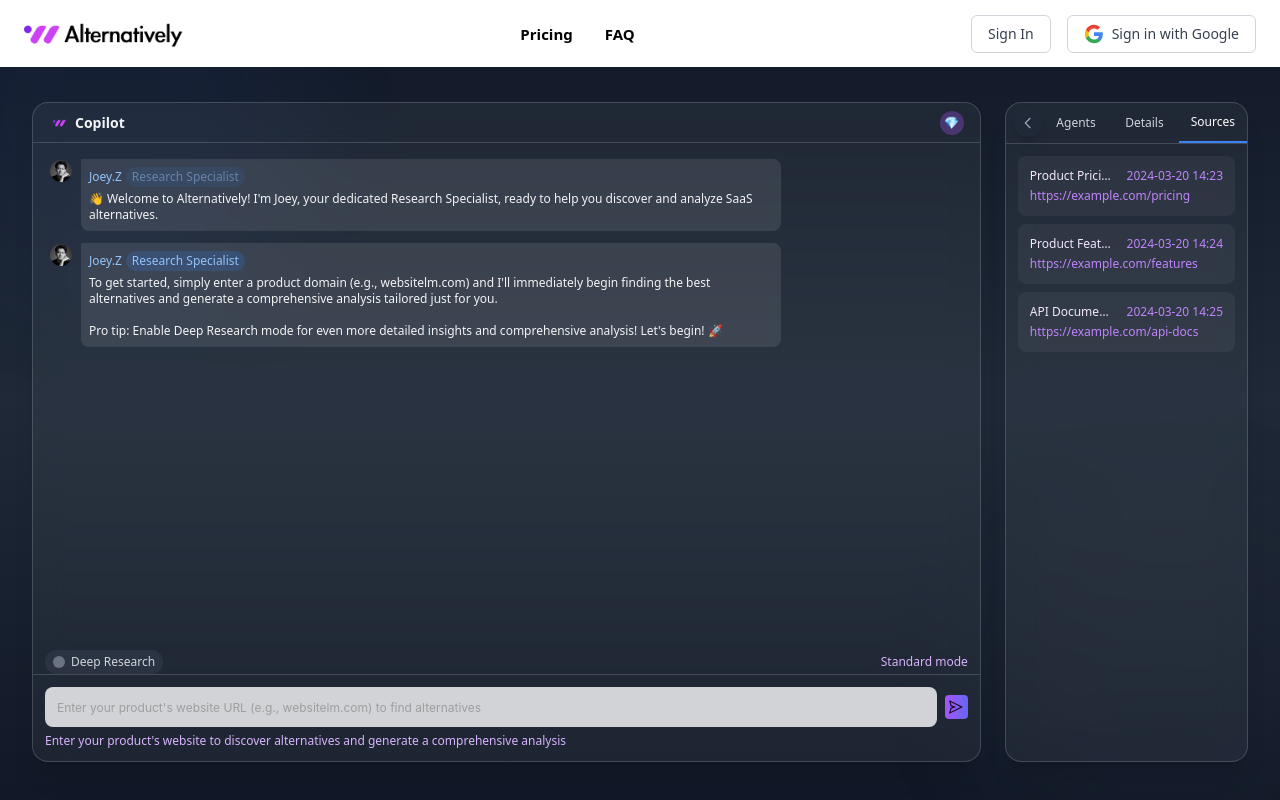
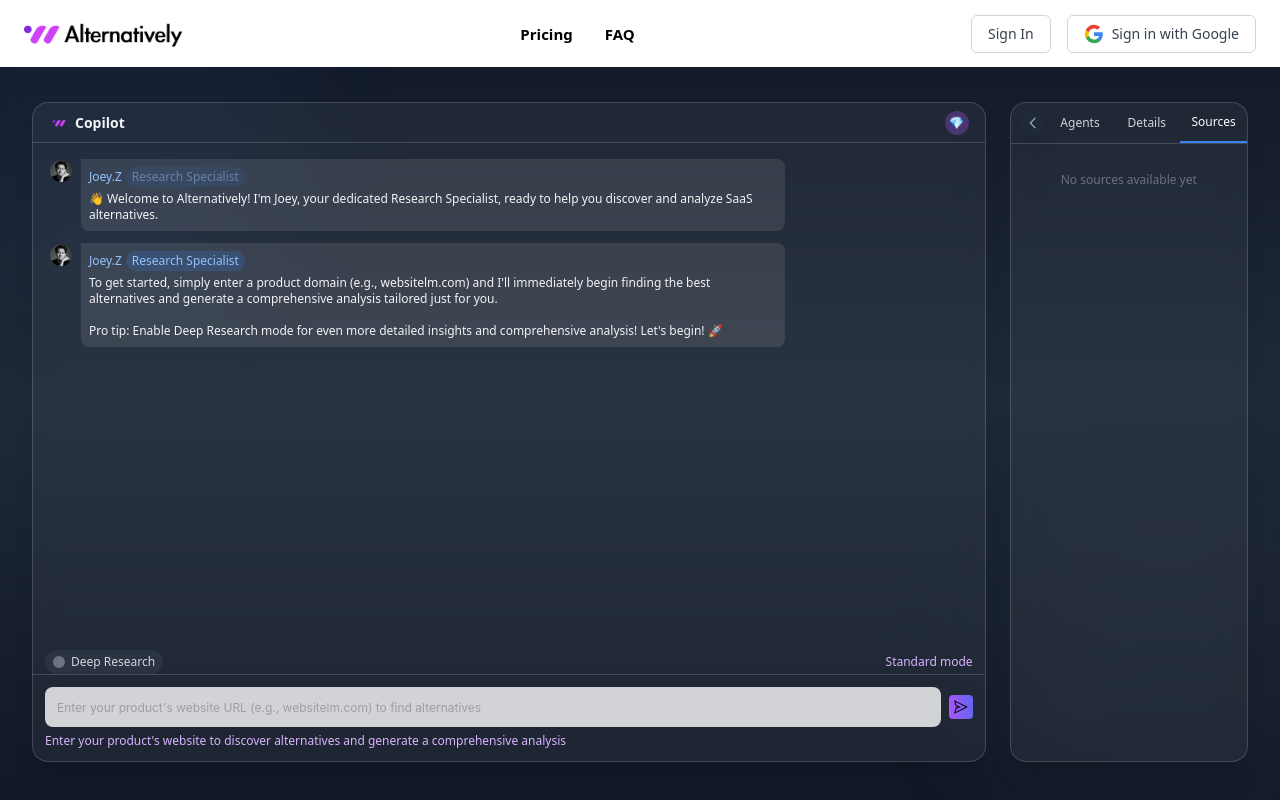
Before and after one commit to Joeyzzyy/Alternative-Research, a Next.js app: page /en in a window 1280 px wide. Both pictures are taken after a click on the button "Sources". Shown: the top 800 px of the page. Built offline with nearby package versions, Linux system fonts and the light colour scheme.

Commit message:
features added

```diff
--- a/src/components/common/sections/research-tool.js
+++ b/src/components/common/sections/research-tool.js
@@ -49,6 +49,8 @@
     this.lastDetailCount = 0;  // 用于追踪detail数量变化
     this.currentPage = 1;
     this.pageSize = 300;
+    this.sourcesPollingInterval = null;  // 添加 sources 轮询间隔
+    this.lastSourceCount = 0;  // 用于追踪 sources 数量变化
   }
 
   // 初始化新的研究任务流程
@@ -62,6 +64,12 @@
     // 开始轮询所有任务状态
     this.startPolling();
     this.startDetailPolling();
+    this.startSourcePolling();  // 添加 sources 轮询
+  }
+
+  // 检查是否所有任务都完成
+  areAllTasksCompleted(plannings) {
+    return plannings.every(planning => planning.status === 'finished');
   }
 
   // 修改轮询方法以处理所有任务
@@ -80,6 +88,67 @@
         }
 
         this.lastProcessedState = currentState;
+
+        // 检查所有任务完成状态
+        if (this.areAllTasksCompleted(plannings) && !this.hasCompletionMessage) {
+          this.hasCompletionMessage = true;
+
+          try {
+            // 获取最终分析结果
+            const resultResponse = await this.apiClient.getAlternativeResult(this.websiteId);
+            const finalResult = resultResponse?.data;
+
+            this.onMessageUpdate?.(prevMessages => {
+              const updatedMessages = prevMessages.map(msg => ({
+                ...msg,
+                isThinking: false
+              }));
+
+              return [
+                ...updatedMessages,
+                {
+                  type: 'agent',
+                  agentId: 3, // Youssef
+                  content: '🎉 Analysis complete! I\'ve prepared a comprehensive comparison of all products. Joey will now present the final insights to you.',
+                  isThinking: false
+                },
+                {
+                  type: 'agent',
+                  agentId: 1, // Joey
+                  content: finalResult
+                    ? `📊 Here's what I found:\n\n${typeof finalResult === 'string' ? finalResult : JSON.stringify(finalResult, null, 2)}`
+                    : '❌ I apologize, but I couldn\'t retrieve the final analysis results. Would you like to try again?',
+                  isThinking: false
+                }
+              ];
+            });
+          } catch (error) {
+            console.error('Failed to get final results:', error);
+            this.onMessageUpdate?.(prevMessages => {
+              const updatedMessages = prevMessages.map(msg => ({
+                ...msg,
+                isThinking: false
+              }));
+              return [
+                ...updatedMessages,
+                {
+                  type: 'agent',
+                  agentId: 1,
+                  content: '❌ I apologize, but I encountered an error while retrieving the final results. Would you like to try again?',
+                  isThinking: false
+                }
+              ];
+            });
+          }
+
+          // 所有任务完成后立即清除轮询
+          this.clearAllTasks();
+          if (this.pollingInterval) {
+            clearInterval(this.pollingInterval);
+            this.pollingInterval = null;
+          }
+          return;
+        }
 
         // 检查失败状态
         const failedTask = plannings.find(p => p.status === 'failed');
@@ -170,36 +239,6 @@
               }
             ];
           });
-        }
-
-        // 检查所有任务完成状态
-        if (this.areAllTasksCompleted(plannings) && !this.hasCompletionMessage) {
-          this.hasCompletionMessage = true;
-
-          this.onMessageUpdate?.(prevMessages => {
-            const updatedMessages = prevMessages.map(msg => ({
-              ...msg,
-              isThinking: false
-            }));
-
-            return [
-              ...updatedMessages,
-              {
-                type: 'agent',
-                agentId: 3, // Youssef
-                content: '🎉 Analysis complete! I\'ve prepared a comprehensive comparison of all products. Joey will now present the final insights to you.',
-                isThinking: false
-              }
-            ];
-          });
-
-          // 所有任务完成后立即清除轮询
-          this.clearAllTasks();
-          if (this.pollingInterval) {
-            clearInterval(this.pollingInterval);
-            this.pollingInterval = null;
-          }
-          return;
         }
 
         // 更新任务状态
@@ -280,11 +319,6 @@
     }
   }
 
-  // 检查是否所有任务都完成
-  areAllTasksCompleted(plannings) {
-    return plannings.every(planning => planning.status === 'finished');
-  }
-
   // 清理所有任务
   clearAllTasks() {
     // 清除轮询间隔
@@ -308,6 +342,13 @@
 
     this.lastDetailCount = 0;
     this.currentPage = 1;
+
+    if (this.sourcesPollingInterval) {
+      clearInterval(this.sourcesPollingInterval);
+      this.sourcesPollingInterval = null;
+    }
+
+    this.lastSourceCount = 0;
   }
 
   // 获取所有任务的状态
@@ -482,6 +523,35 @@
       clearInterval(this.detailPollingInterval);
       this.detailPollingInterval = null;
     }
+  }
+
+  // 添加 sources 轮询方法
+  startSourcePolling() {
+    if (this.sourcesPollingInterval) return;
+
+    const pollSources = async () => {
+      try {
+        const response = await this.apiClient.getAlternativeSources(this.websiteId);
+
+        console.log('Sources API Response:', response);
+
+        // 确保正确获取数据
+        const sources = response?.data || [];
+        const hasNewData = sources.length > this.lastSourceCount;
+        this.lastSourceCount = sources.length;
+
+        if (Array.isArray(sources)) {
+          if (this.onSourcesUpdate) {
+            this.onSourcesUpdate(sources, hasNewData);
+          }
+        }
+      } catch (error) {
+        console.error('Error polling sources:', error);
+      }
+    };
+
+    this.sourcesPollingInterval = setInterval(pollSources, POLLING_INTERVALS.SOURCES);
+    pollSources(); // 立即执行第一次
   }
 }
 
@@ -558,6 +628,9 @@
   // 将 expandedNodes 状态移到组件顶层
   const [expandedNodes, setExpandedNodes] = useState({});
 
+  // 添加 sources 状态
+  const [sourcesData, setSourcesData] = useState([]);
+
   // 在组件加载时检查登录状态
   useEffect(() => {
     const storedCustomerId = localStorage.getItem('alternativelyCustomerId');
@@ -663,9 +736,13 @@
       }
     };
 
-    taskManager.onSourcesUpdate = (sources) => {
-      // 更新来源面板
+    taskManager.onSourcesUpdate = (sources, hasNewData) => {
       setSourcesData(sources);
+
+      // 如果有新数据且不在 sources tab，自动切换
+      if (hasNewData && rightPanelTab !== 'sources') {
+        setRightPanelTab('sources');
+      }
     };
 
     // 修改消息更新回调
@@ -936,28 +1013,6 @@
     }
   ];
 
-  // 示例 sources 数据 - 简化为URL列表
-  const sourcesData = [
-    {
-      id: 1,
-      url: 'https://example.com/pricing',
-      title: 'Product Pricing Page',
-      timestamp: '2024-03-20 14:23'
-    },
-    {
-      id: 2,
-      url: 'https://example.com/features',
-      title: 'Product Features Overview',
-      timestamp: '2024-03-20 14:24'
-    },
-    {
-      id: 3,
-      url: 'https://example.com/api-docs',
-      title: 'API Documentation',
-      timestamp: '2024-03-20 14:25'
-    }
-  ];
-
   // 渲染 agents 卡片
   const renderAgents = () => (
     <div className="space-y-3">
@@ -978,11 +1033,16 @@
     </div>
   );
 
-  // 渲染 sources 内容
+  // 修改 renderSources 函数，使用真实数据
   const renderSources = () => (
     <div className="space-y-2">
-      {sourcesData.map(source => (
-        <div key={source.id} className="bg-white/5 rounded-lg p-3">
+      {sourcesData.length === 0 ? (
+        <div className="text-gray-500 text-center py-4 text-xs">
+          No sources available yet
+        </div>
+      ) : (
+        sourcesData.map((source, index) => (
+          <div key={index} className="bg-white/5 rounded-lg p-3">
             <div className="flex items-center justify-between mb-1">
               <a
                 href={source.url}
@@ -990,15 +1050,23 @@
                 rel="noopener noreferrer"
                 className="text-xs text-purple-100 hover:text-purple-300 transition-colors truncate flex-1"
               >
-              {source.title}
+                {source.title || 'Untitled Source'}
               </a>
-            <span className="text-xs text-purple-400 ml-3">{source.timestamp}</span>
+              <span className="text-xs text-purple-400 ml-3">
+                {new Date(source.created_at).toLocaleString()}
+              </span>
             </div>
             <div className="text-xs text-purple-400 truncate">
               {source.url}
             </div>
-        </div>
-      ))}
+            {source.description && (
+              <div className="text-xs text-purple-200 mt-1">
+                {source.description}
+              </div>
+            )}
+          </div>
+        ))
+      )}
     </div>
   );
 
```
Also changed, not shown: src/lib/api/index.js. Lines whose indentation alone changed are shown as unchanged.
